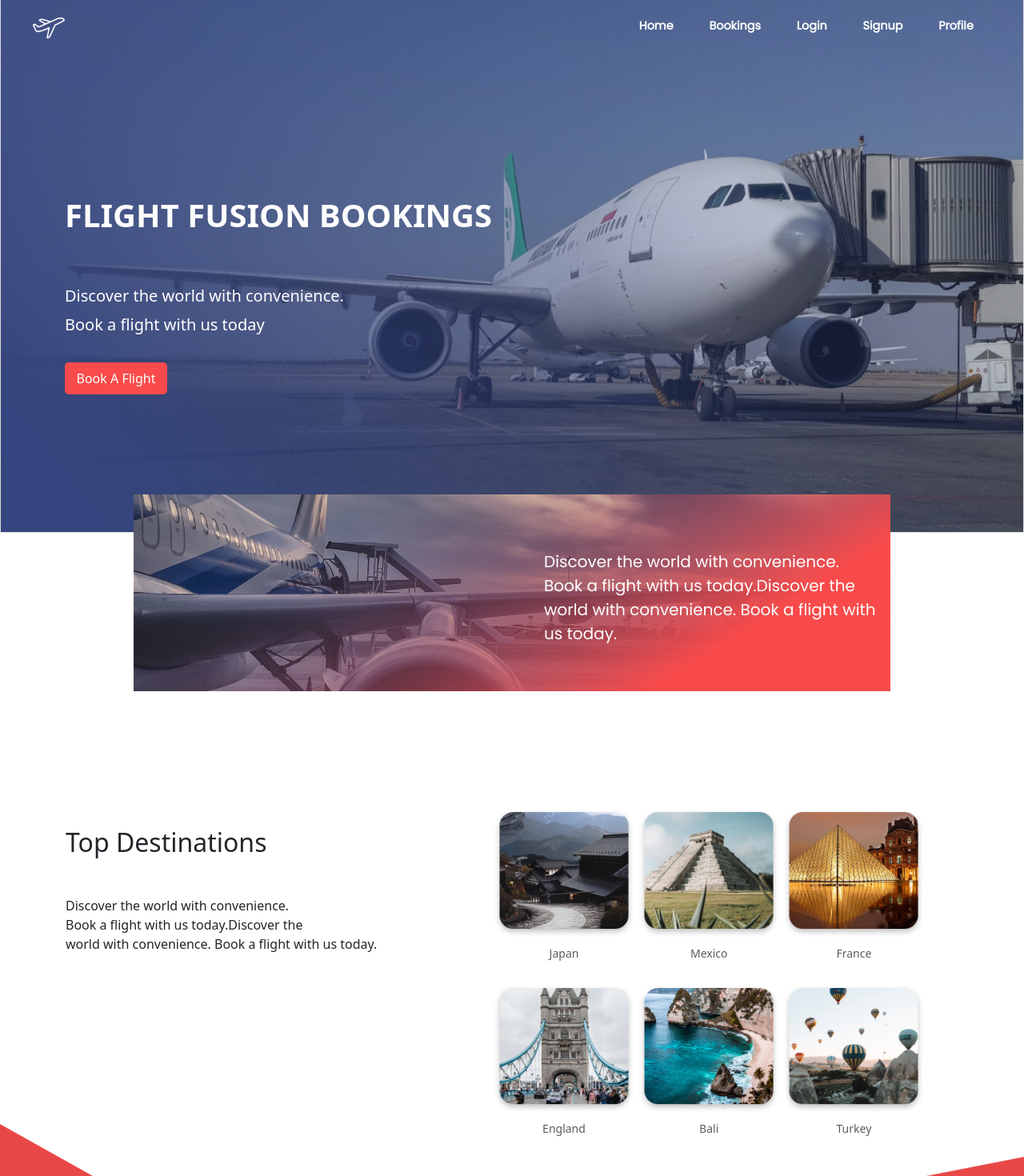
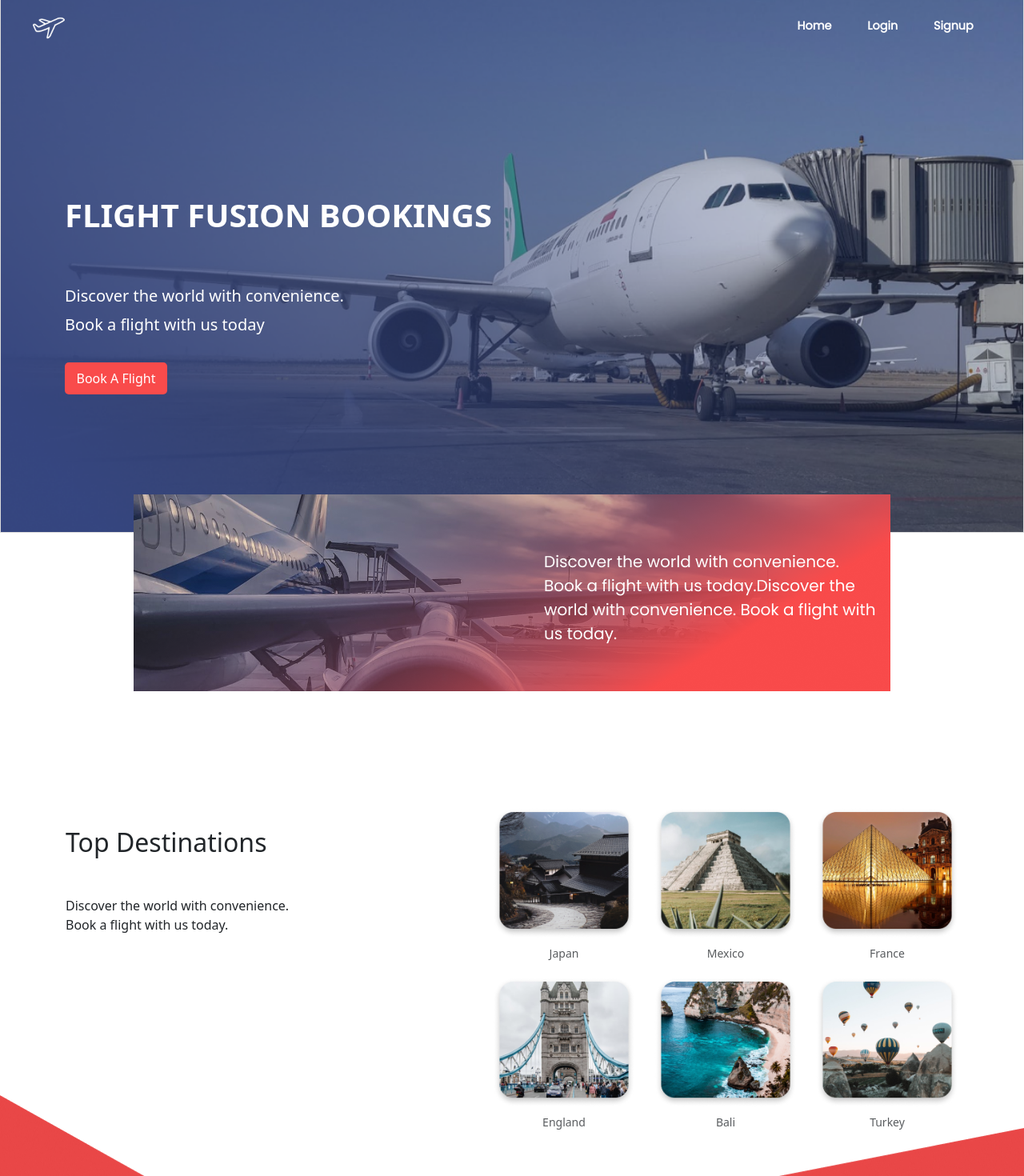
Before and after one commit to VictorMurithi/FlightFusion-booking-website, a React (Create React App) app in the folder frontend/: page / in a window 1280 px wide. Shown: the top 1470 px of the page at 80% size. Built offline with nearby package versions, Linux system fonts and the light colour scheme.

Commit message:
added authentication in navbar

```diff
--- a/frontend/src/App.js
+++ b/frontend/src/App.js
@@ -1,4 +1,5 @@
 import React from 'react';
+import { useState } from 'react';
 import { BrowserRouter as Router, Routes, Route } from 'react-router-dom';
 import Home from './Pages/HomePage';
 import Login from './Pages/LoginPage';
@@ -8,15 +9,17 @@ import Profile from './Pages/ProfilePage';
 import FlightBooking from './Pages/FlightBooking';
 import ResetPassword from './Pages/ResetingPassword';
 import ForgotPassword from './Pages/ForgotPassword';
-
+import Navbar from './Layout/Navbar';
 
 function App() {
+  const [isAuthenticated, setIsAuthenticated] = useState(false);
   return (
     <Router>
+      <Navbar isAuthenticated={isAuthenticated} />
       <Routes>
         <Route path="/" element={<Home />} />
-        <Route path="/login" element={<Login />} />
-        <Route path="/signup" element={<Signup />} />
+        <Route path="/login" element={<Login setIsAuthenticated={setIsAuthenticated}/>} />
+        <Route path="/signup" element={<Signup setIsAuthenticated={setIsAuthenticated}/>} />
         <Route path="/bookings" element={<Bookings />} />
         <Route path="/profile" element={<Profile />} />
         <Route path="/flightbooking" element={<FlightBooking />} />
--- a/frontend/src/Components/PhotoGrid.js
+++ b/frontend/src/Components/PhotoGrid.js
@@ -1,69 +1,47 @@
 import React from 'react';
 import { Container, Row, Col, Figure } from 'react-bootstrap';
+import { Link } from 'react-router-dom';
 import img1 from '../img/g1.png';
 import img2 from '../img/g2.png';
 import img3 from '../img/g3.png';
 import img4 from '../img/g4.png';
 import img5 from '../img/g5.png';
 import img6 from '../img/g6.png';
-// import 'bootstrap/dist/css/bootstrap.min.css';
+
 
 const PhotoGrid = () => {
+  const destinations = [
+    { name: 'Japan', img: img1 },
+    { name: 'Mexico', img: img2 },
+    { name: 'France', img: img3 },
+    { name: 'England', img: img4 },
+    { name: 'Bali', img: img5 },
+    { name: 'Turkey', img: img6 }
+  ];
+
   return (
     <Container className='grid-sec'>
         <Row className="my-4 col-md-6">
             <Col xs={12} className="text-left">
               <h2 className="mb-4">Top Destinations</h2>
               <p className="destination-txt">Discover the world with convenience. <br />
-Book a flight with us today.Discover the <br />
-world with convenience. Book a flight with
-us today.</p>
+                Book a flight with us today. </p>
             </Col>
         </Row>
         <div className='photo-grid'>
           <Row className="mb-2 pgrid" >
-                <Col xs={12} md={4} className="mb-1">
+            {destinations.map(destination => (
+              <Col key={destination.name} xs={12} md={4} className="mb-1">
+                <Link to={`/Flightbooking`} className="destination-link">
                   <Figure>
-                        <Figure.Image src={img1} alt="Photo 1" className="img-fluid" />
-                        <Figure.Caption className="text-center">Japan</Figure.Caption>
+                      <Figure.Image src={destination.img} alt={destination.name} className="img-fluid" />
+                      <Figure.Caption className="text-center">{destination.name}</Figure.Caption>
                   </Figure>
+                </Link>
               </Col>
-                <Col xs={12} md={4} className="mb-1 g-img">
-                    <Figure>
-                        <Figure.Image src={img2} alt="Photo 1" className="img-fluid" />
-                        <Figure.Caption className="text-center">Mexico</Figure.Caption>
-                    </Figure>
-                </Col>
-                <Col xs={12} md={4} className="mb-1">
-                    <Figure>
-                        <Figure.Image src={img3} alt="Photo 1" className="img-fluid" />
-                        <Figure.Caption className="text-center">France</Figure.Caption>
-                    </Figure>
-                </Col>
-            </Row>
-
-            <Row className="mb-4 pgrid">
-                <Col xs={12} md={4} className="mb-3">
-                    <Figure>
-                        <Figure.Image src={img4} alt="Photo 1" className="img-fluid" />
-                        <Figure.Caption className="text-center">England</Figure.Caption>
-                    </Figure>
-                </Col>
-                <Col xs={12} md={4} className="mb-3 g-img">
-                    <Figure>
-                        <Figure.Image src={img5} alt="Photo 1" className="img-fluid" />
-                        <Figure.Caption className="text-center">Bali</Figure.Caption>
-                    </Figure>
-                </Col>
-                <Col xs={12} md={4} className="mb-3">
-                    <Figure>
-                        <Figure.Image src={img6} alt="Photo 1" className="img-fluid" />
-                        <Figure.Caption className="text-center">Turkey</Figure.Caption>
-                    </Figure>
-                </Col>
+            ))}
           </Row>
         </div>
-
     </Container>
   );
 };
--- a/frontend/src/Layout/Navbar.js
+++ b/frontend/src/Layout/Navbar.js
@@ -1,16 +1,11 @@
-import react from "react";
+import React from "react";
 import { Link } from "react-router-dom";
 import "../Css/Navbar.css";
-import logo from '../img/airplanetakeoff.png'
+import logo from '../img/airplanetakeoff.png';
 
-export default function Navbar() {
+export default function Navbar({ isAuthenticated }) {
+
     return (
-        // <div className="Navbar">
-        //     <Link to="/">Home</Link>
-        //     <Link to="/bookings">Bookings</Link>
-        //     <Link to="/login">Login</Link>/<Link to="/signup">Signup</Link>
-        //     <Link to="/profile">Profile</Link>
-        // </div>
         <nav className="navbar navbar-expand-lg ">
             <div className="container-fluid">
                 <Link to="/" className="navbar-brand me-auto">
@@ -22,10 +17,10 @@ export default function Navbar() {
                 <div className="collapse navbar-collapse" id="navbarNavAltMarkup">
                     <div className="navbar-nav ms-auto">
                         <Link to="/" className="nav-link active text-white" aria-current="page">Home</Link>
-                        <Link to="/bookings" className="nav-link text-white">Bookings</Link>
-                        <Link to="/login" className="nav-link text-white">Login</Link>
-                        <Link to="/signup" className="nav-link text-white">Signup</Link>
-                        <Link to="/profile" className="nav-link text-white">Profile</Link>
+                        {!isAuthenticated && <Link to="/login" className="nav-link text-white">Login</Link>}
+                        {!isAuthenticated && <Link to="/signup" className="nav-link text-white">Signup</Link>}
+                        {isAuthenticated && <Link to="/bookings" className="nav-link text-white">Bookings</Link>}
+                        {isAuthenticated && <Link to="/profile" className="nav-link text-white">Profile</Link>}
                     </div>
                 </div>
             </div>
--- a/frontend/src/Pages/BookingsPage.js
+++ b/frontend/src/Pages/BookingsPage.js
@@ -1,11 +1,9 @@
 import react from 'react';
 import '../Css/Bookings.css';
-import Navbar from '../Layout/Navbar';
 
 export default function Bookings() {
     return (
         <div>
-            <Navbar/>
             <h1>Bookings Page</h1>
         </div>
     );
--- a/frontend/src/Pages/FlightBooking.js
+++ b/frontend/src/Pages/FlightBooking.js
@@ -1,11 +1,9 @@
 import react from "react";
-import Navbar from "../Layout/Navbar";
 import '../Css/FlightBooking.css';
 
 export default function FlightBooking() {
     return (
         <div>
-            <Navbar />
             <h1>Flight Booking Page</h1>
         </div>
     );
--- a/frontend/src/Pages/ForgotPassword.js
+++ b/frontend/src/Pages/ForgotPassword.js
@@ -1,11 +1,9 @@
 import React from "react";
-import Navbar from "../Layout/Navbar";
 import '../Css/ForgotPassword.css';
 
 export default function ForgotPassword() {
     return (
         <div>
-            <Navbar />
             <h1>Forgot Password Page</h1>
         </div>
     )
--- a/frontend/src/Pages/HomePage.js
+++ b/frontend/src/Pages/HomePage.js
@@ -1,5 +1,4 @@
 import react from "react";
-import Navbar from "../Layout/Navbar";
 import '../Css/Home.css';
 import Footer from "../Layout/Footer";
 import Carousel from "../Components/Carousel";
@@ -10,7 +9,6 @@ import Services from "../Components/Services";
 export default function Home() {
     return (
         <div>
-            <Navbar />
             <Carousel />
             <Cards />
             <PhotoGrid />
--- a/frontend/src/Pages/LoginPage.js
+++ b/frontend/src/Pages/LoginPage.js
@@ -3,7 +3,7 @@ import { useNavigate, Link } from "react-router-dom";
 import Navbar from "../Layout/Navbar";
 import "../Css/Login.css";
 
-const LoginPage = () => {
+const LoginPage = ({ setIsAuthenticated }) => {
   const [email, setEmail] = useState("");
   const [password, setPassword] = useState("");
   const [error, setError] = useState(null);
@@ -38,6 +38,7 @@ const LoginPage = () => {
           setError(null);
           console.log("User logged in successfully", data);
           alert(data.message);
+          setIsAuthenticated(true);
           navigate("/");
         }
       });
@@ -45,7 +46,7 @@ const LoginPage = () => {
 
   return (
     <div className="login-image">
-      <Navbar />
+      <Navbar isAuthenticated={false}/>
       <div className="list">
         <h2>Login</h2>
         <form onSubmit={handleLogin} className="login">
--- a/frontend/src/Pages/ProfilePage.js
+++ b/frontend/src/Pages/ProfilePage.js
@@ -1,12 +1,10 @@
 import react from "react";
-import Navbar from "../Layout/Navbar";
 import '../Css/Profile.css';
 
 
 export default function Profile() {
     return (
         <div>
-            <Navbar />
             <h1>Profile Page</h1>
         </div>
     );
--- a/frontend/src/Pages/ResetingPassword.js
+++ b/frontend/src/Pages/ResetingPassword.js
@@ -1,11 +1,9 @@
 import React from "react";
-import Navbar from "../Layout/Navbar";
 import '../Css/Reset.css';
 
 export default function ResetPassword() {
     return (
         <div>
-            <Navbar />
             <h1>Reset Password Page</h1>
         </div>
     );
--- a/frontend/src/Pages/SignupPage.js
+++ b/frontend/src/Pages/SignupPage.js
@@ -3,7 +3,7 @@ import Navbar from "../Layout/Navbar";
 import "../Css/Signup.css";
 import { useNavigate } from "react-router-dom";
 
-export default function Signup() {
+export default function Signup({ setIsAuthenticated }) {
   const [username, setUsername] = useState("");
   const [email, setEmail] = useState("");
   const [phone, setPhone] = useState("");
@@ -65,6 +65,7 @@ export default function Signup() {
           setError(null);
           console.log("User registered successfully:", data);
           alert(data.message);
+          setIsAuthenticated(true);
           navigate("/");
         }
       })
@@ -76,7 +77,7 @@ export default function Signup() {
 
   return (
     <div className="signup-image">
-      <Navbar />
+      <Navbar isAuthenticated={false}/>
       <div className="list">
         <h2>SignUp</h2>
         <form onSubmit={handleSubmit} className="signup">
```
Also changed, not shown: 1 other file (tests, documents, lock files or other folders). Lines whose indentation alone changed are shown as unchanged.
